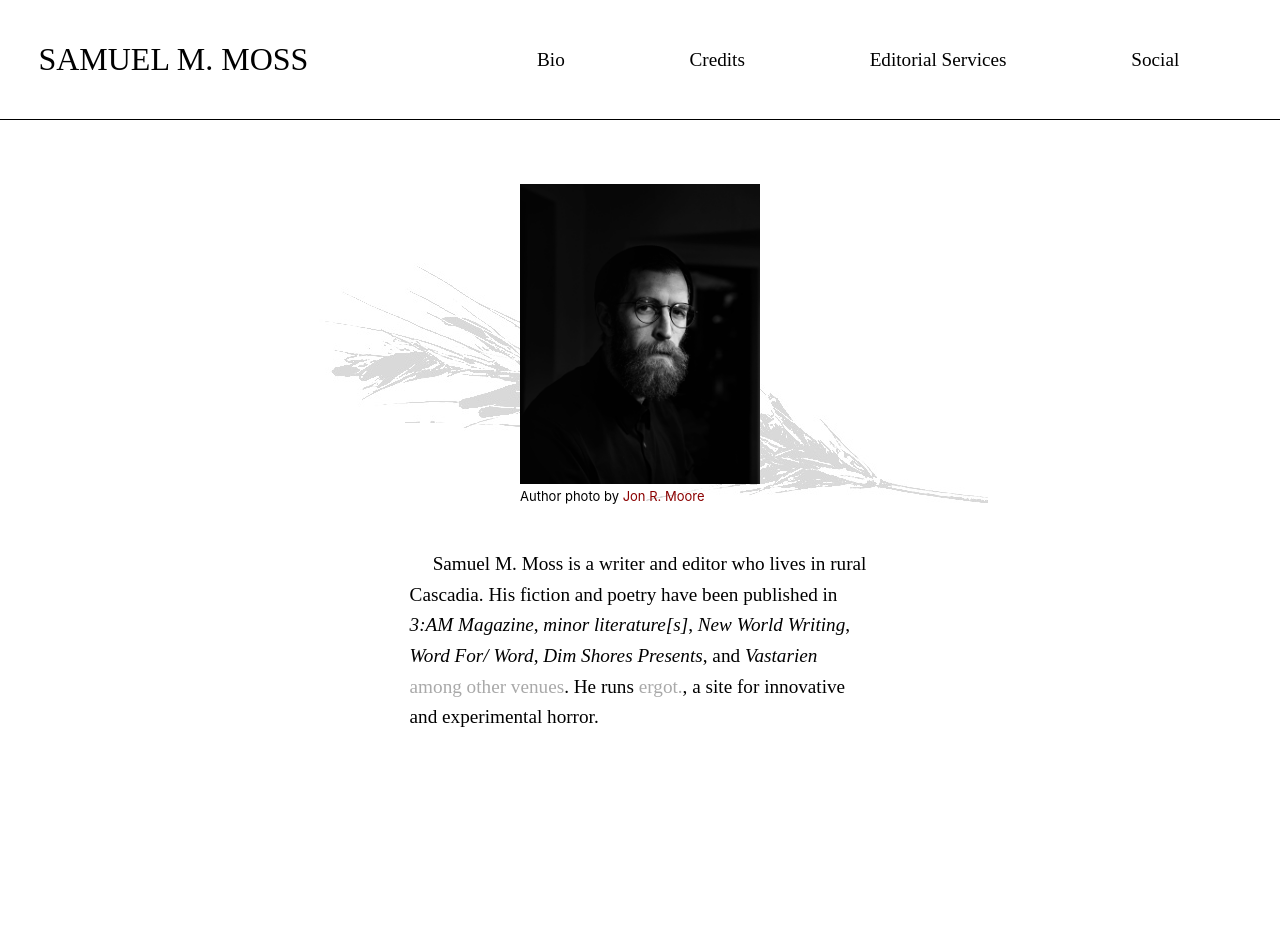
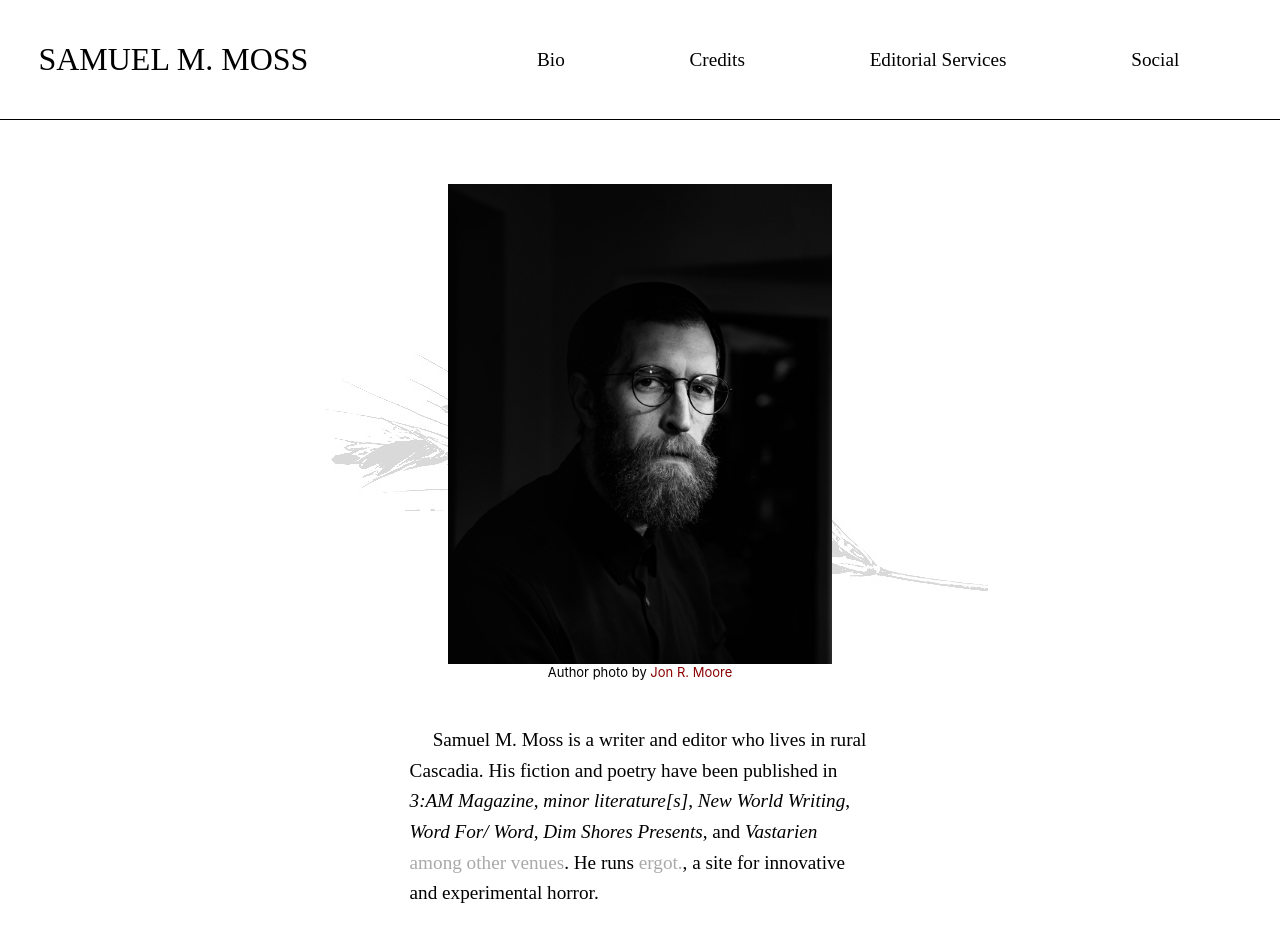
Before and after one commit to perfidiousscript/home_page, a Next.js app: page /bio in a window 1280 px wide. Shown: the top 942 px of the page. Before the commit the page ends 842 px from the top, so only its background shows below. Built offline with nearby package versions, Linux system fonts and the light colour scheme.

Commit message:
increases author photo size

```diff
--- a/pages/bio.js
+++ b/pages/bio.js
@@ -16,14 +16,14 @@ export default function Bio() {
       <div className={styles.content}>
         <Header />
         <div className={styles.bio}>
-          <div className={styles.bioImage}>
-            <Image src="/images/2025_photo.jpg" width="240" height="300" />
-            <div class="authorPhotoCredit">
-              Author photo by{" "}
-              <Link href="https://www.instagram.com/doomstache">
-                Jon R. Moore
-              </Link>
-            </div>
+          <div class="bioImage">
+            <Image src="/images/2025_photo.jpg" fill={true} />
+          </div>
+          <div class="authorPhotoCredit">
+            Author photo by{" "}
+            <Link href="https://www.instagram.com/doomstache">
+              Jon R. Moore
+            </Link>
           </div>
           <div className={styles.bioBody}>
             Samuel M. Moss is a writer and editor who lives in rural Cascadia.
--- a/styles/globals.css
+++ b/styles/globals.css
@@ -90,6 +90,12 @@ a {
   font-size: small;
 }
 
+.bioImage {
+  width: 24rem;
+  height: 30rem;
+  position: relative;
+}
+
 .authorPhotoCredit a {
   color: darkred;
 }
```
Also changed, not shown: pages/index.js (+8 -8 lines).
